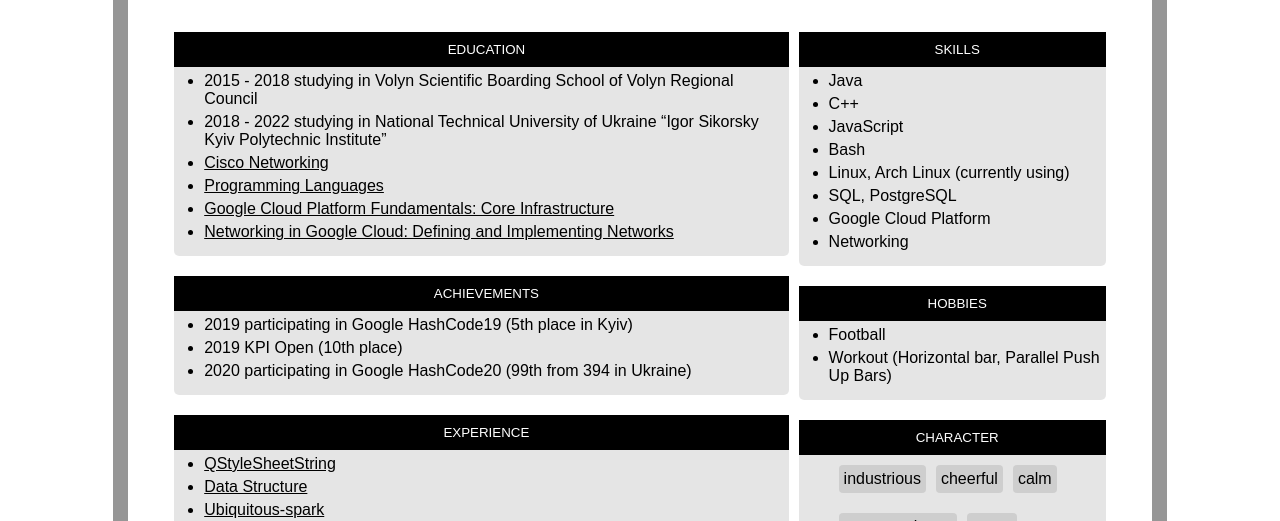
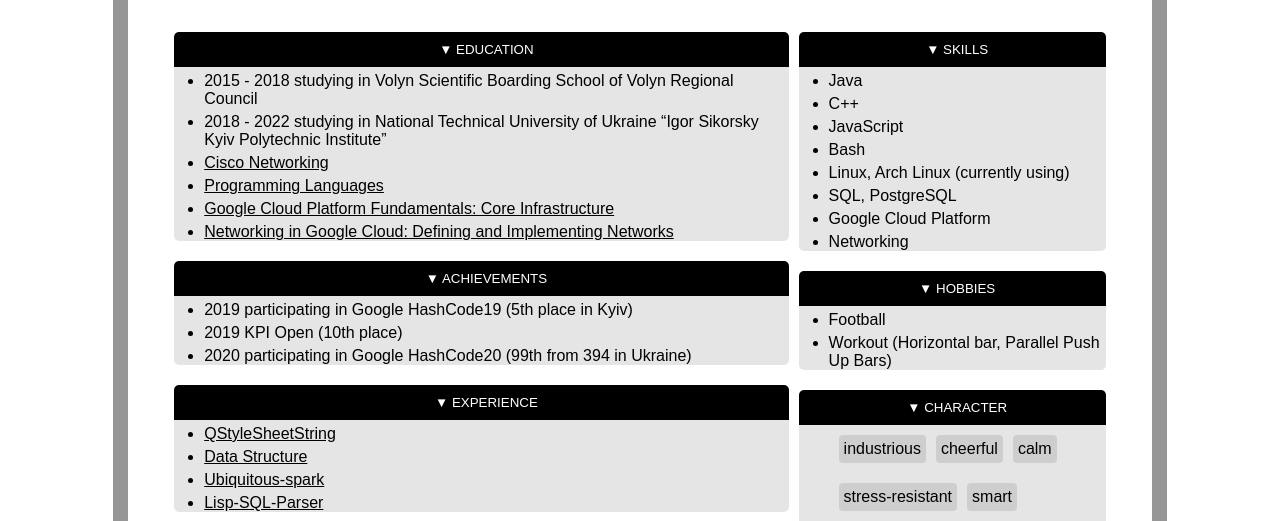
Before and after one commit to TheBestTvarynka/homepage, a plain HTML site: page index.html in a window 1280 px wide. Shown: the part 269-790 px from the top of the page. Drawn offline with Linux system fonts and the light colour scheme.

Commit message:
added icons for block buttons

```diff
--- a/base.css
+++ b/base.css
@@ -132,10 +132,10 @@ nav {
 	padding-bottom: 10px;
 	padding-left: 10px;
 	border: none;
+	border-radius: 5px 5px 0 0;
 }
 .content_item_text {
     padding-left: 30px;
-    padding-bottom: 15px;
     max-height: 0;
     overflow: hidden;
     transition: max-height 0.2s ease-out;
--- a/index.html
+++ b/index.html
@@ -50,7 +50,7 @@
         <div class="content">
           <div class="main_content">
             <div class="content_item">
-              <button class="collapsible">EDUCATION</button>
+              <button class="collapsible">&#9660 EDUCATION</button>
               <div class="content_item_text">
                 <ul>
                   <li>2015 - 2018 studying in Volyn Scientific Boarding School of Volyn Regional Council</li>
@@ -63,7 +63,7 @@
               </div>
             </div>
             <div class="content_item">
-              <button class="collapsible">ACHIEVEMENTS</button>
+              <button class="collapsible">&#9660 ACHIEVEMENTS</button>
               <div class="content_item_text">
                 <ul>
                   <li>2019 participating in Google HashCode19 (5th place in Kyiv)</li>
@@ -73,7 +73,7 @@
               </div>
             </div>
             <div class="content_item">
-              <button class="collapsible">EXPERIENCE</button>
+              <button class="collapsible">&#9660 EXPERIENCE</button>
               <div class="content_item_text">
                 <ul>
                   <li><a href="https://github.com/TheBestTvarynka/QStyleSheetString">QStyleSheetString</a></li>
@@ -84,7 +84,7 @@
               </div>
             </div>
             <div class="content_item">
-              <button class="collapsible">LANGUAGES</button>
+              <button class="collapsible">&#9660 LANGUAGES</button>
               <div class="content_item_text">
                 <ul>
                   <li>Ukraine (native)</li>
@@ -96,7 +96,7 @@
           </div>
           <div class="addition_content">
             <div class="content_item">
-              <button class="collapsible">SKILLS</button>
+              <button class="collapsible">&#9660 SKILLS</button>
               <div class="content_item_text">
                 <ul>
                   <li>Java</li>
@@ -111,7 +111,7 @@
               </div>
             </div>
             <div class="content_item">
-              <button class="collapsible">HOBBIES</button>
+              <button class="collapsible">&#9660 HOBBIES</button>
               <div class="content_item_text">
                 <ul>
                   <li>Football </li>
@@ -120,7 +120,7 @@
               </div>
             </div>
             <div class="content_item">
-              <button class="collapsible">CHARACTER</button>
+              <button class="collapsible">&#9660 CHARACTER</button>
               <div class="content_item_text">
                 <div class="tags">
                   <p>industrious</p>
@@ -141,16 +141,19 @@
       let coll = document.getElementsByClassName("collapsible");
       let i;
       for (i = 0; i < coll.length; i++) {
-        coll[i].addEventListener("click", function() {
+        let btn = coll[i];
+        btn.addEventListener("click", function() {
           this.classList.toggle("active");
           let c = this.nextElementSibling;
           if (c.style.maxHeight){
             c.style.maxHeight = null;
+            btn.innerHTML = '&#9654' + btn.innerHTML.substr(1);
           } else {
             c.style.maxHeight = c.scrollHeight + "px";
+            btn.innerHTML = '&#9660' + btn.innerHTML.substr(1);
           }
         });
-        coll[i].click();
+        btn.click();
       }
     </script>
   </body>
```
